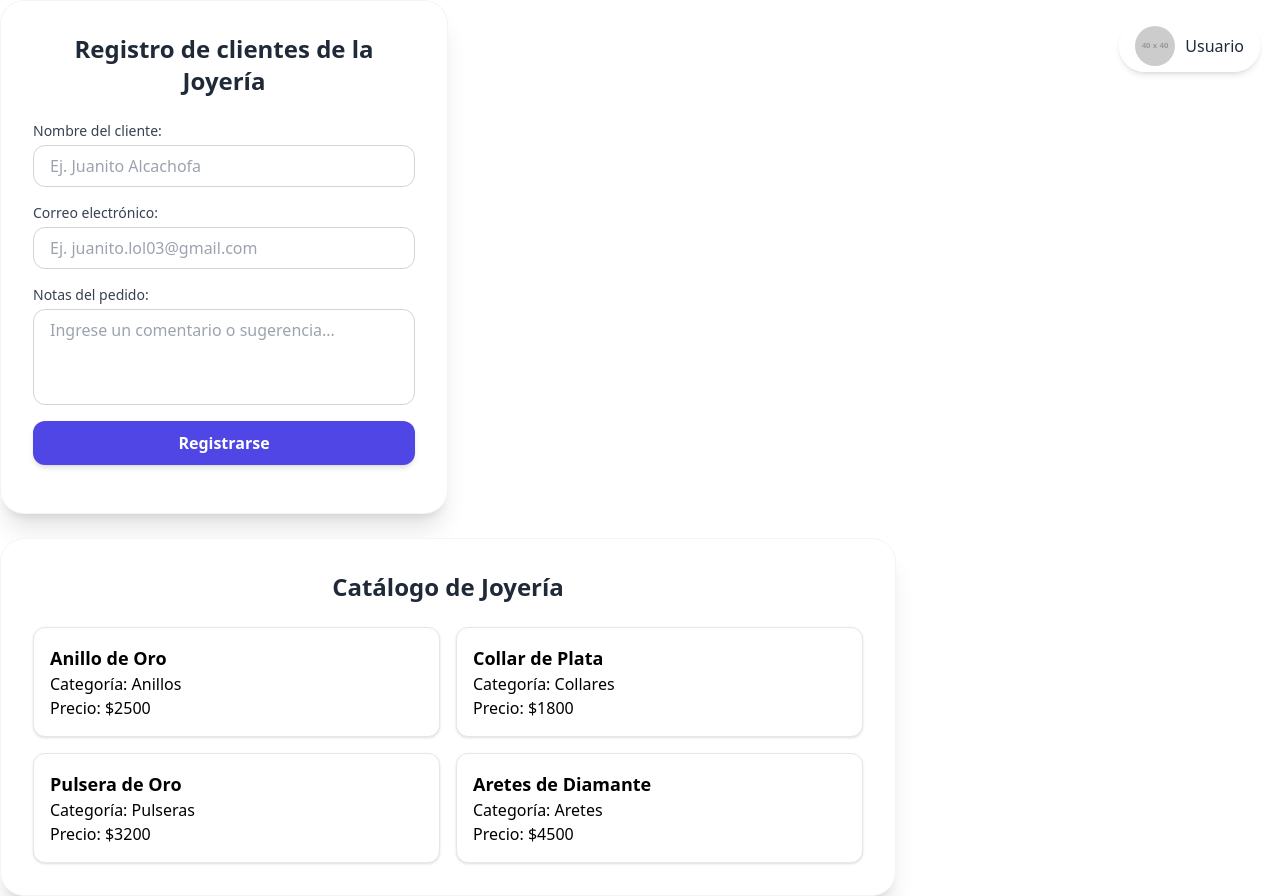
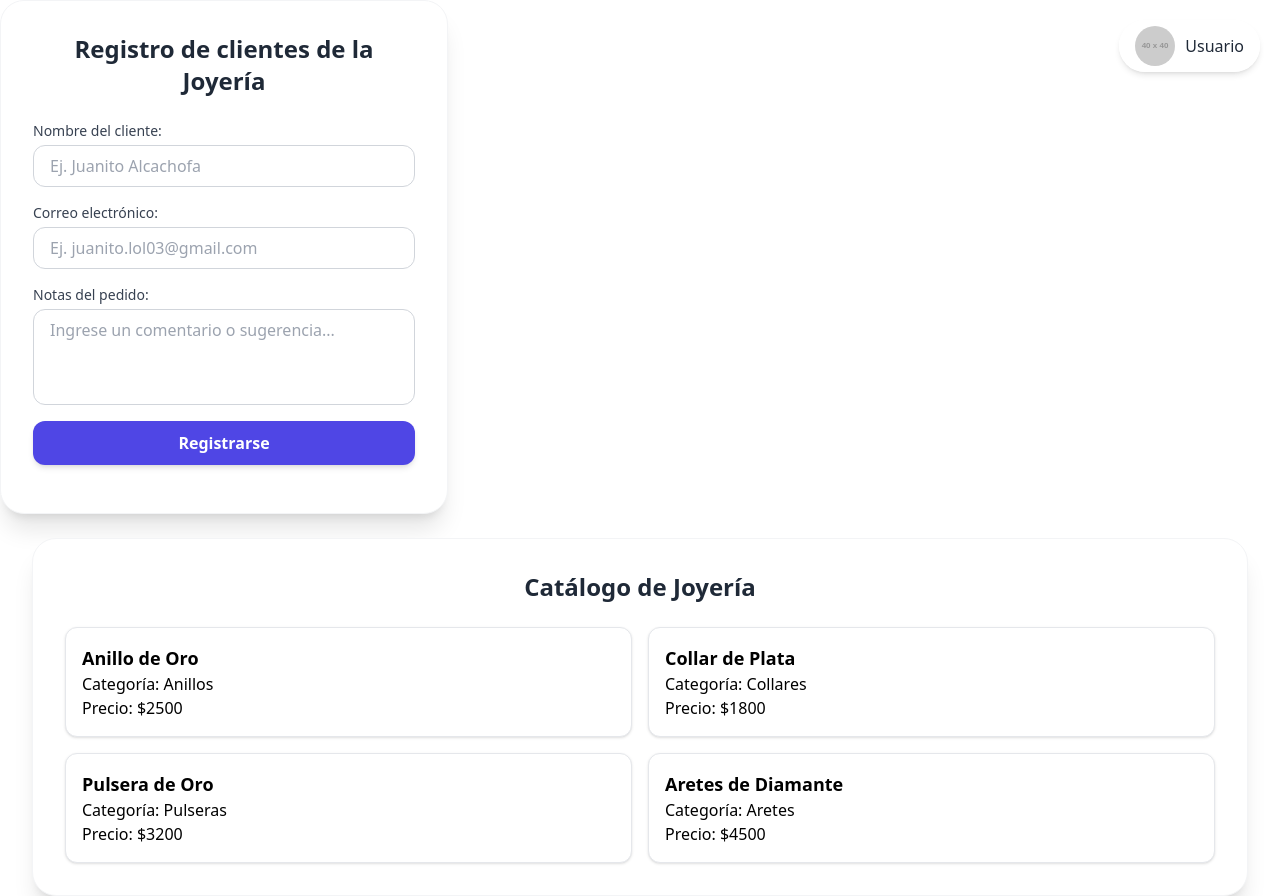
Before and after one commit to info3-fesc-2027-1/Equipo4-Modelo-Incremental, a website: page index.html in a window 1280 px wide. Drawn offline with nearby package versions, Linux system fonts and the light colour scheme.

Commit message:
Update catalog container width and alignment
catalogo

```diff
--- a/index.html
+++ b/index.html
@@ -55,7 +55,7 @@
 </div>
 
 <!-- RF2 - Catálogo de Joyería -->
-<div id="catalogo-container" class="w-full max-w-4xl bg-white p-8 rounded-3xl shadow-xl border border-gray-100 mt-6">
+<div id="catalogo-container" class="w-[95%] mx-auto bg-white p-8 rounded-3xl shadow-xl border border-gray-100 mt-6">
 
     <h2 class="text-2xl font-bold text-gray-800 text-center mb-6">
         Catálogo de Joyería
```
